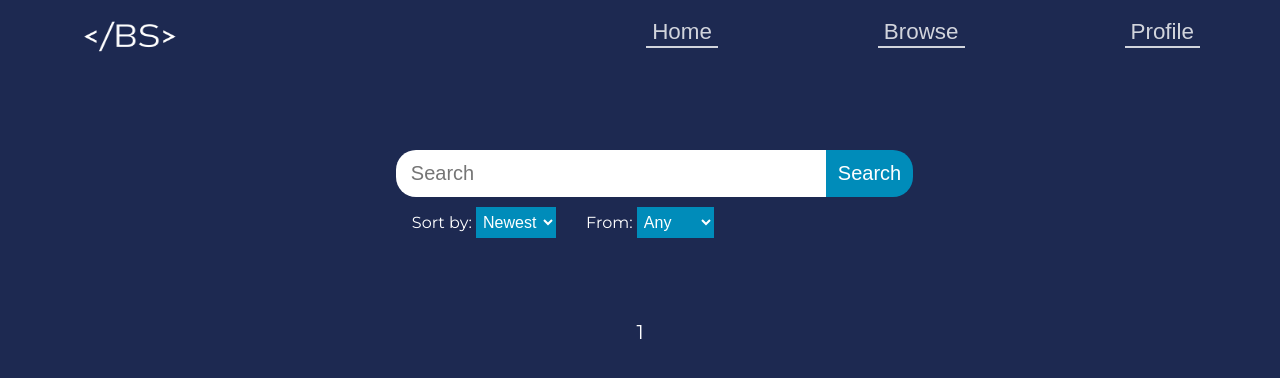
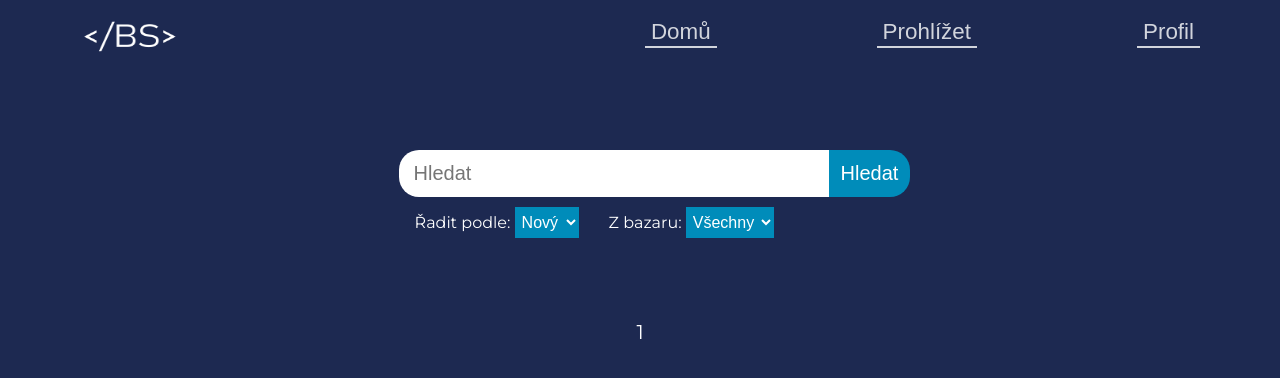
Before and after one commit to VitZelinka/BazarScraper, a Flask app: page /browse in a window 1280 px wide. Shown: the top 378 px of the page. Run offline with Flask 2, Linux system fonts and the light colour scheme; the visitor is signed in with stand-in values (Sample User, id 1); data that the repository does not hold is empty; some libraries are stand-ins or nearby versions.

Commit message:
language change

```diff
--- a/scraper.py
+++ b/scraper.py
@@ -4,9 +4,9 @@ import mysql.connector
 
 
 mysql = mysql.connector.connect(
-  host="192.168.0.188",
-  user="client",
-  password="memicko",
+  host="127.0.0.1",
+  user="web",
+  password="maturitniprace",
   database = "bazarscraper"
 )
 
--- a/templates/browse.html
+++ b/templates/browse.html
@@ -3,7 +3,7 @@
   <head>
     <meta charset="UTF-8">
     <meta name="viewport" content="width=1024">
-    <title>Browse</title>
+    <title>Prohlížet</title>
     <link rel="stylesheet" type="text/css" href="{{url_for("static", filename="style.css")}}">
     <link rel="shortcut icon" href="{{ url_for('static', filename='favicon.ico') }}">
     <script src="static/BrowseScripts.js"></script>
@@ -12,35 +12,35 @@
     <div class="top-navbar">
       <img class="logo" src="static/placeholderlogo.png" onclick="location.href='/home'">
       <ul class="top-navbar-list">
-        <li><button class="top-navbar-button" onclick="location.href='/home'">Home</button></li>
-        <li><button class="top-navbar-button" onclick="location.href='/browse'">Browse</button></li>
+        <li><button class="top-navbar-button" onclick="location.href='/home'">Domů</button></li>
+        <li><button class="top-navbar-button" onclick="location.href='/browse'">Prohlížet</button></li>
         {% if loggedIn == True %}
-          <li><button class="top-navbar-button" onclick="location.href='/profile'">Profile</button></li>
+          <li><button class="top-navbar-button" onclick="location.href='/profile'">Profil</button></li>
         {% else %}
-          <li><button class="top-navbar-button" onclick="location.href='/authorize'">Login / Register</button></li>
+          <li><button class="top-navbar-button" onclick="location.href='/authorize'">Login / Registrace</button></li>
         {% endif %}
       </ul>
     </div>
     <div class="search-div">
       <div>
         <form method="GET">
-          <span><input class="search-bar" type="text" placeholder="Search" class="inputField" name="search"></span><span><button class="submitButton search-button" type="submit">Search</button></span>
+          <span><input class="search-bar" type="text" placeholder="Hledat" class="inputField" name="search"></span><span><button class="submitButton search-button" type="submit">Hledat</button></span>
           <div style="display: flex; justify-content: flex-start; color: white;">
             <div style="margin: 10px 30px 10px 45px;">
-              Sort by:
+              Řadit podle:
               <select class="generic-selector" name="sort">
-                <option value="newest">Newest</option>
-                <option value="oldest">Oldest</option>
+                <option value="newest">Nový</option>
+                <option value="oldest">Starý</option>
                 <option value="alphasc">A-Z</option>
                 <option value="alphdes">Z-A</option>
               </select>
             </div>
             <div style="margin: 10px 0px;">
-              From:
+              Z bazaru:
               <select class="generic-selector" name="bazar">
-                <option value="any">Any</option>
+                <option value="any">Všechny</option>
                 <option value="sbazar">Sbazar</option>
-                <option value="bazos">Bazos</option>
+                <option value="bazos">Bazoš</option>
               </select>
             </div>
           </div>
@@ -55,19 +55,19 @@
             <div style="display: flex; flex-direction: column; justify-content: space-evenly; width: 500px;">
               <a class="item-link" href="{{n[3]}}">{{n[0]}}</a>
               <div style="display: flex; justify-content: flex-start;">
-                <p class="itemid">ITEMID: {{n[2]}}</p>
+                <p class="itemid">ItemID: {{n[2]}}</p>
                 <p>Bazar: {{n[4]}}</p>
               </div>
               <div>
                 {% if loggedIn == True %}
                   {% if n[2] in favItems %}
-                    <button class="generic-button" id="favAddButton{{n[2]}}" type="submit" style="display:none;" onclick="addToFavourites({{n[2]}}, this.id)">Add to favourites</button>
-                    <button class="generic-button" id="favRemButton{{n[2]}}" type="submit" onclick="removeFromFavourites({{n[2]}}, this.id)">Remove from favourites</button>
+                    <button class="generic-button" id="favAddButton{{n[2]}}" type="submit" style="display:none;" onclick="addToFavourites({{n[2]}}, this.id)">Dát do oblíbených</button>
+                    <button class="generic-button" id="favRemButton{{n[2]}}" type="submit" onclick="removeFromFavourites({{n[2]}}, this.id)">Odebrat z oblíbených</button>
                   {% else %}
-                    <button class="generic-button" id="favAddButton{{n[2]}}" type="submit" onclick="addToFavourites({{n[2]}}, this.id)">Add to favourites</button>
-                    <button class="generic-button" id="favRemButton{{n[2]}}" type="submit" style="display:none;" onclick="removeFromFavourites({{n[2]}}, this.id)">Remove from favourites</button>
+                    <button class="generic-button" id="favAddButton{{n[2]}}" type="submit" onclick="addToFavourites({{n[2]}}, this.id)">Dát do oblíbených</button>
+                    <button class="generic-button" id="favRemButton{{n[2]}}" type="submit" style="display:none;" onclick="removeFromFavourites({{n[2]}}, this.id)">Odebrat z oblíbených</button>
                   {% endif %}
-                  <button class="generic-button" style="margin-left: 15px;" type="submit" onclick="openReportPopup({{n[2]}})">Report</button>
+                  <button class="generic-button" style="margin-left: 15px;" type="submit" onclick="openReportPopup({{n[2]}})">Nahlásit</button>
                 {% endif %}
               </div>
             </div>
@@ -78,24 +78,24 @@
     <div class="page-control-container">
       {% if pageData[1] == 1 and (pageData[2]/pageData[3]) > 1 %}
         <span> {{pageData[1]}} </span>
-        <a href="{{url_for(request.endpoint)}}?search={{pageData[0]}}&page={{pageData[1]+1}}&sort={{pageData[4]}}&bazar={{pageData[5]}}">Next</a>
+        <a href="{{url_for(request.endpoint)}}?search={{pageData[0]}}&page={{pageData[1]+1}}&sort={{pageData[4]}}&bazar={{pageData[5]}}">Další</a>
       {% elif pageData[2]/(pageData[3]*pageData[1]) > 1 %}
-        <a href="{{url_for(request.endpoint)}}?search={{pageData[0]}}&page={{pageData[1]-1}}&sort={{pageData[4]}}&bazar={{pageData[5]}}">Prev</a>
+        <a href="{{url_for(request.endpoint)}}?search={{pageData[0]}}&page={{pageData[1]-1}}&sort={{pageData[4]}}&bazar={{pageData[5]}}">Předešlá</a>
         <span> {{pageData[1]}} </span>
-        <a href="{{url_for(request.endpoint)}}?search={{pageData[0]}}&page={{pageData[1]+1}}&sort={{pageData[4]}}&bazar={{pageData[5]}}">Next</a>
+        <a href="{{url_for(request.endpoint)}}?search={{pageData[0]}}&page={{pageData[1]+1}}&sort={{pageData[4]}}&bazar={{pageData[5]}}">Další</a>
       {% elif pageData[1] == 1 %}
         <span> {{pageData[1]}} </span>
       {% else %}
-        <a href="{{url_for(request.endpoint)}}?search={{pageData[0]}}&page={{pageData[1]-1}}&sort={{pageData[4]}}&bazar={{pageData[5]}}">Prev</a>
+        <a href="{{url_for(request.endpoint)}}?search={{pageData[0]}}&page={{pageData[1]-1}}&sort={{pageData[4]}}&bazar={{pageData[5]}}">Předešlá</a>
         <span> {{pageData[1]}} </span>
       {% endif %}
     </div>
     <div class="report-popup" id="report-popup-window">
       <div class="report-popup-content">
-        <h2>Report Item</h2>
-        <p>Are you sure you want to report this item?</p>
-        <button class="generic-button" style="margin-right: 5px;" onclick="closeReportPopup()">Cancel</button>
-        <button class="generic-button" style="margin-left: 5px;" onclick="reportItem()">Report</button>
+        <h2>Nahlásit Inzerát</h2>
+        <p>Opravdu chcete nahlásit inzerát?</p>
+        <button class="generic-button" style="margin-right: 5px;" onclick="closeReportPopup()">Zrušit</button>
+        <button class="generic-button" style="margin-left: 5px;" onclick="reportItem()">Nahlásit</button>
       </div>
     </div>
   </body>
--- a/web.py
+++ b/web.py
@@ -146,7 +146,11 @@ def profile():
         userId = session["userId"]
         dbresponse = dbSelectCallEsc(mysql, """SELECT items.heading, items.imgurl, items.itemid, items.url, items.bazar
             FROM items INNER JOIN favourites ON items.itemid=favourites.itemid WHERE userid=%s;""", [userId])
-        return render_template("profile.html", items=dbresponse, username=username, loggedIn=True)
+        dbresponseAdmin = dbSelectCallEsc(mysql, "SELECT EXISTS(SELECT * FROM administrators WHERE userId = %s);", [userId])[0][0]
+        adminAccount = False
+        if dbresponseAdmin == 1:
+            adminAccount = True
+        return render_template("profile.html", items=dbresponse, username=username, loggedIn=True, adminAccount=adminAccount)
     return redirect(url_for('auth'))
 
 
```
Also changed, not shown: templates/admin.html (+26 -26 lines), templates/index.html (+6 -6 lines), templates/login.html (+13 -13 lines), templates/profile.html (+11 -8 lines).
